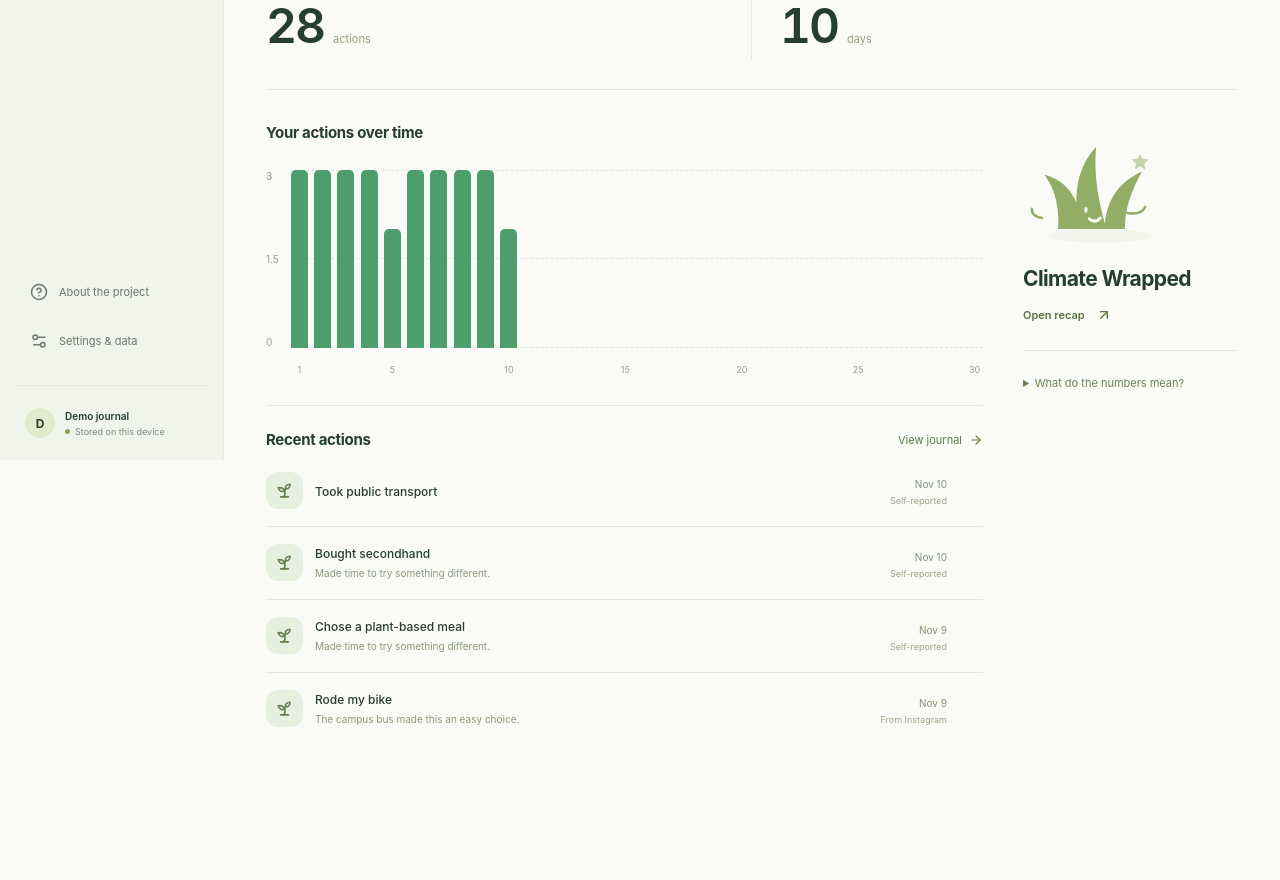
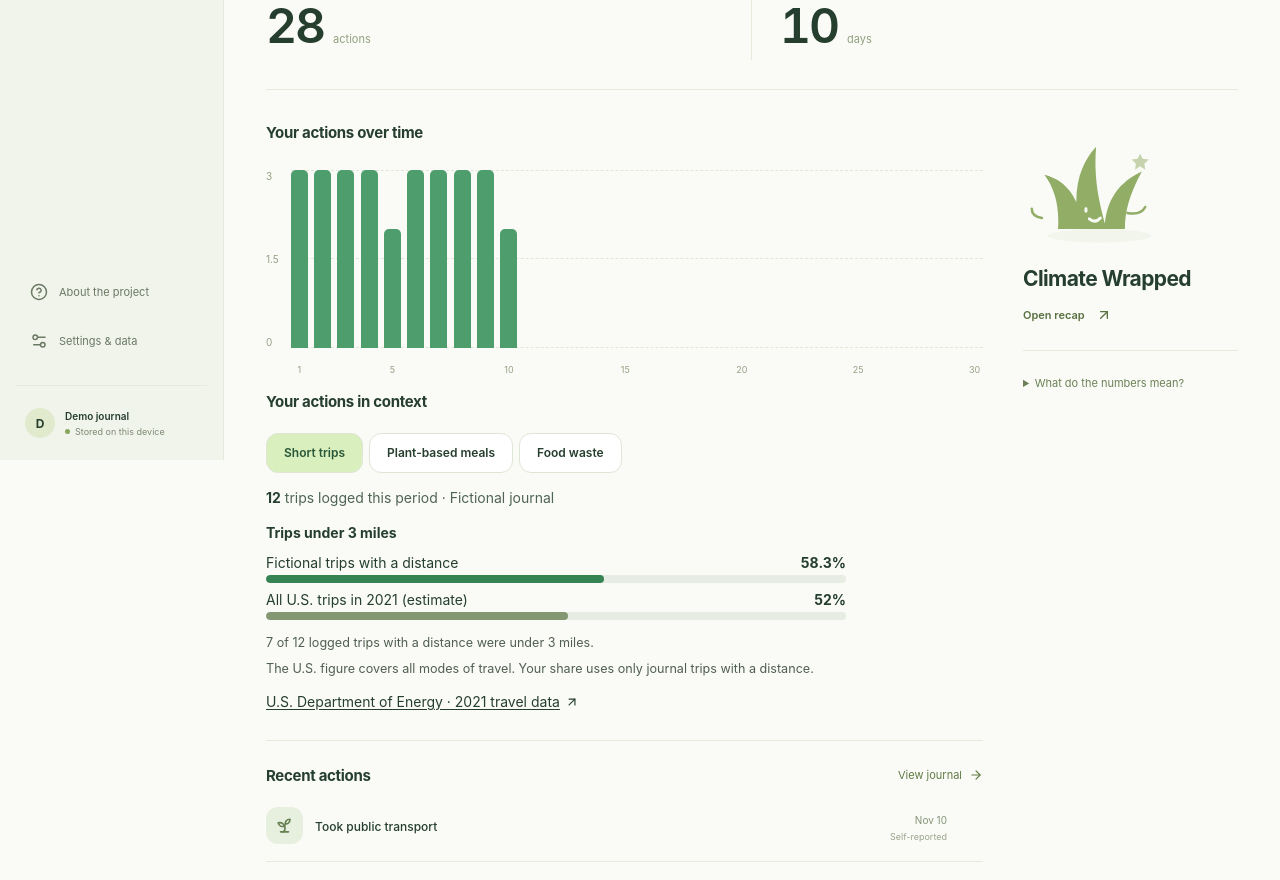
Before and after one commit to brianzliu/instagram-climate-widget, a React (Vite) app: page / in a window 1280 px wide. Shown: the part 340-1220 px from the top of the page. Before the commit the page ends 1127 px from the top, so only its background shows below. Built offline with nearby package versions, Linux system fonts and the light colour scheme.

Commit message:
feat(dashboard): compare journal actions with published climate facts

```diff
--- a/src/App.jsx
+++ b/src/App.jsx
@@ -1,10 +1,12 @@
 import React, { useEffect, useRef, useState } from 'react';
-import { ArrowRight, ArrowUpRight, CalendarDays, Check, ChevronLeft, ChevronRight, Download, ExternalLink, HelpCircle, LayoutDashboard, Leaf, List, LoaderCircle, LockKeyhole, Plus, Settings2, Sparkles, Sprout, Trash2, Users, X } from 'lucide-react';
+import { ArrowRight, ArrowUpRight, BarChart3, CalendarDays, Check, ChevronLeft, ChevronRight, Download, ExternalLink, HelpCircle, LayoutDashboard, Leaf, List, LoaderCircle, LockKeyhole, Plus, Settings2, Sparkles, Sprout, Trash2, Users, X } from 'lucide-react';
 import { ACTIONS, chartBuckets, createAction, dateKey, inRange, periodRange, stats } from './domain.js';
 import { downloadFile, extensionAPI, JOURNAL_KEYS, loadJournal, changeJournal } from './storage.js';
 import { journalObservations } from './journal-observations.js';
 import { Community, unshareProfile } from './Community.jsx';
 import { ActionPhotos, PhotoPicker } from './PhotoPicker.jsx';
+import { ClimateComparison, ComparisonFields, EditComparison } from './ClimateComparison.jsx';
+import { comparisonTopic } from './climate-facts.js';
 import { NextSteps, PlanForm } from './NextSteps.jsx';
 
 const nav = [{ id: 'overview', label: 'Overview', icon: LayoutDashboard }, { id: 'timeline', label: 'Journal', icon: List }, { id: 'wrapped', label: 'Climate Wrapped', icon: Sparkles }, { id: 'profiles', label: 'Community', icon: Users }];
@@ -48,6 +50,9 @@ function Modal({ title, children, onClose }) {
 
 function ActionForm({ onSave, onClose, post, plan, allowPhotos = false }) {
   const [kind, setKind] = useState(post || plan ? 'custom' : 'bus');
+  const [customTopic, setCustomTopic] = useState('');
+  const [miles, setMiles] = useState('');
+  const topic = kind === 'custom' ? customTopic : comparisonTopic({ kind });
   const [title, setTitle] = useState(post?.finding?.observation.slice(0, 600) || '');
   const [date, setDate] = useState(post?.date || (post ? '' : dateKey()));
   const [note, setNote] = useState('');
@@ -60,27 +65,30 @@ function ActionForm({ onSave, onClose, post, plan, allowPhotos = false }) {
     if (preparing) return;
     setSaving(true);
     try {
-      const action = createAction({ kind, title, date, note, source: post ? 'instagram' : plan ? 'next-step' : 'manual', sourcePostId: post?.id });
+      const action = createAction({ kind, title, date, note, source: post ? 'instagram' : plan ? 'next-step' : 'manual', sourcePostId: post?.id,
+        comparisonTopic: kind === 'custom' ? customTopic : undefined,
+        tripMiles: topic === 'travel' && miles !== '' ? Number(miles) : undefined });
       await onSave(photos.length ? { ...action, photos } : action);
       onClose();
     } catch (e) { setError(e.message); }
     finally { setSaving(false); }
   }}>
     {post ? <p>Review the suggested description and date. Save it only if you took this action.</p>
-      : plan ? <p>What did you do when you tried this change?</p> : <label>What did you do?<select value={kind} onChange={e => setKind(e.target.value)}>{ACTIONS.map(a => <option key={a.id} value={a.id}>{a.label}</option>)}<option value="custom">Write my own</option></select></label>}
+      : plan ? <p>What did you do when you tried this change?</p> : <label>What did you do?<select value={kind} onChange={e => { setKind(e.target.value); setMiles(''); }}>{ACTIONS.map(a => <option key={a.id} value={a.id}>{a.label}</option>)}<option value="custom">Write my own</option></select></label>}
     {kind === 'custom' && <label>Action<input required maxLength={600} value={title} onChange={e => setTitle(e.target.value)} /></label>}
     <label>When?<input type="date" required max={dateKey()} value={date} onChange={e => setDate(e.target.value)} /></label>
     {!post && <label>Notes <span className="muted">optional</span><textarea maxLength={600} rows={3} value={note} placeholder="What made this possible?" onChange={e => setNote(e.target.value)} /></label>}
+    <ComparisonFields topic={topic} setTopic={kind === 'custom' ? setCustomTopic : undefined} miles={miles} setMiles={setMiles} />
     {allowPhotos && !post && <PhotoPicker images={photos} onChange={setPhotos} onBusy={setPreparing} />}
     {error && <p role="alert" className="error">{error}</p>}
     <button disabled={saving || preparing} className="button primary full">{saving ? 'Saving…' : post ? 'Confirm and save' : 'Save action'}<Check size={16} /></button>
   </form>;
 }
 
-function ActivityList({ actions, onDelete, limit }) {
+function ActivityList({ actions, onDelete, onCompare, limit }) {
   const sorted = [...actions].sort((a, b) => b.date.localeCompare(a.date));
   if (!sorted.length) return <div className="empty"><Sprout size={32} /><h3>Your journal has room to grow.</h3><p>Log an action to start seeing your habits over time.</p></div>;
-  return <div className="activity-list">{sorted.slice(0, limit).map(a => <div className="activity" key={a.id}><span className="category-icon transport"><Sprout size={19} /></span><div className="activity-main"><strong>{a.title}</strong>{a.note && <p>{a.note}</p>}<ActionPhotos images={a.photos} label="Journal photo" className="journal-photos" /></div><div className="activity-date"><span>{new Date(`${a.date}T12:00:00`).toLocaleDateString('en-US', { month: 'short', day: 'numeric' })}</span><small>{a.source === 'instagram' ? 'From Instagram' : a.source === 'next-step' ? 'Change tried' : 'Self-reported'}</small></div><button className="icon-button delete-action" aria-label={`Delete ${a.title} on ${a.date}`} onClick={() => onDelete(a.id)}><Trash2 size={15} /></button></div>)}</div>;
+  return <div className="activity-list">{sorted.slice(0, limit).map(a => <div className="activity" key={a.id}><span className="category-icon transport"><Sprout size={19} /></span><div className="activity-main"><strong>{a.title}</strong>{a.note && <p>{a.note}</p>}<ActionPhotos images={a.photos} label="Journal photo" className="journal-photos" /></div><div className="activity-date"><span>{new Date(`${a.date}T12:00:00`).toLocaleDateString('en-US', { month: 'short', day: 'numeric' })}</span><small>{a.source === 'instagram' ? 'From Instagram' : a.source === 'next-step' ? 'Change tried' : 'Self-reported'}</small></div>{onCompare && <button className="icon-button activity-compare" aria-label={`Edit climate comparison for ${a.title}`} title="Edit climate comparison" onClick={() => onCompare(a)}><BarChart3 size={15} /></button>}<button className="icon-button delete-action" aria-label={`Delete ${a.title} on ${a.date}`} onClick={() => onDelete(a.id)}><Trash2 size={15} /></button></div>)}</div>;
 }
 
 function TrendChart({ actions, anchor, period }) {
@@ -107,6 +115,7 @@ function ObservationList({ posts, reviewed, onReview, onPlan }) {
 export default function App() {
   const [page, setPage] = useState('overview'); const [mode, setMode] = useState(extensionAPI ? 'personal' : 'demo'); const [journal, setJournal] = useState(null); const [anchor, setAnchor] = useState(new Date()); const [period, setPeriod] = useState('month'); const [modal, setModal] = useState(null); const [toast, setToast] = useState(''); const [error, setError] = useState(''); const [query, setQuery] = useState(''); const [health, setHealth] = useState(null);
   const toastTimer = useRef();
+  const [compareAction, setCompareAction] = useState(null);
   const [reviewPost, setReviewPost] = useState(null);
   const [planIdea, setPlanIdea] = useState('');
   const [communityAccount, setCommunityAccount] = useState();
@@ -222,7 +231,7 @@ export default function App() {
           {page === 'overview' && <>
 
             <div className="stats-row"><div><span>Actions logged<Sprout size={16} /></span><strong>{summary.total}<small>actions</small></strong></div><div><span>Days active<CalendarDays size={16} /></span><strong>{summary.days}<small>days</small></strong></div></div>
-            <div className="overview-columns"><div className="main-column"><section className="section"><div className="section-heading"><h2>Your actions over time</h2></div><TrendChart actions={actions} anchor={anchor} period={period} /></section><section className="section recent-section"><div className="section-heading"><h2>Recent actions</h2><button className="text-button" onClick={() => changePage('timeline')}>View journal<ArrowRight size={14} /></button></div><ActivityList actions={actions} onDelete={deleteAction} limit={4} /></section></div>
+            <div className="overview-columns"><div className="main-column"><section className="section"><div className="section-heading"><h2>Your actions over time</h2></div><TrendChart actions={actions} anchor={anchor} period={period} /></section><ClimateComparison actions={actions} demo={mode === 'demo'} /><section className="section recent-section"><div className="section-heading"><h2>Recent actions</h2><button className="text-button" onClick={() => changePage('timeline')}>View journal<ArrowRight size={14} /></button></div><ActivityList actions={actions} onDelete={deleteAction} onCompare={mode === 'personal' ? setCompareAction : undefined} limit={4} /></section></div>
               <aside className="insight-column"><div className="wrapped-teaser"><GrassDoodle /><h3>Climate Wrapped</h3><button onClick={() => changePage('wrapped')}>Open recap<ArrowUpRight size={16} /></button></div><details className="context-note"><summary>What do the numbers mean?</summary><p>Recorded actions, not an emissions estimate. Everyone has different access and circumstances.</p><button className="text-button" onClick={() => changePage('research')}>About the project<ArrowUpRight size={14} /></button></details></aside></div>
           </>}
           {page === 'timeline' && <section className="section timeline-section">
@@ -235,8 +244,9 @@ export default function App() {
             {journalView === 'plans'
               ? mode === 'personal' && <NextSteps steps={journal.nextSteps || []} onPlan={makePlan} onComplete={setCompleteStep} onRemove={removePlan} />
               : <><div className="journal-filters"><input type="search" aria-label={journalView === 'actions' ? 'Search actions' : 'Search Instagram observations'} placeholder="Search your journal…" value={query} onChange={e => setQuery(e.target.value)} /></div>
-                {journalView === 'actions' ? <ActivityList actions={visibleActions} onDelete={deleteAction} /> : <ObservationList posts={visibleObservations} reviewed={reviewed} onReview={setReviewPost} onPlan={mode === 'personal' ? makePlan : null} />}</>}
+                {journalView === 'actions' ? <ActivityList actions={visibleActions} onDelete={deleteAction} onCompare={mode === 'personal' ? setCompareAction : undefined} /> : <ObservationList posts={visibleObservations} reviewed={reviewed} onReview={setReviewPost} onPlan={mode === 'personal' ? makePlan : null} />}</>}
           </section>}
+          {page === 'timeline' && journalView === 'actions' && <ClimateComparison actions={actions} demo={mode === 'demo'} />}
           {page === 'wrapped' && (recapEnded && summary.total > 0
             ? <><section className="wrapped-poster"><div>
                 <span className="eyebrow">{dateLabel}{mode === 'demo' ? ' · Fictional demo' : ''}</span>
@@ -246,7 +256,7 @@ export default function App() {
                 {changesTried > 0 && <p>{changesTried} {changesTried === 1 ? 'change tried' : 'changes tried'}</p>}
               </div><GrassDoodle compact /></section>
               <section className="section recap-highlights"><h2>From your journal</h2><ul>{highlighted.map(action => <li key={action.id}>{action.title}</li>)}</ul></section>
-              <div className="recap-footer"><p>Based on the actions you recorded.</p><button className="button secondary" onClick={downloadRecap}><Download size={16} />Save my recap</button></div></>
+              <ClimateComparison actions={actions} demo={mode === 'demo'} /><div className="recap-footer"><p>Based on the actions you recorded.</p><button className="button secondary" onClick={downloadRecap}><Download size={16} />Save my recap</button></div></>
             : <section className="empty section"><Sparkles size={32} /><h2>{recapEnded ? 'No actions in this period' : 'This recap is still growing'}</h2>
                 <p>{recapEnded ? 'Log an action for this period to see a recap.' : 'Come back after this period ends to see a recap of the actions you logged.'}</p>
                 <button className="button secondary" onClick={() => setModal('action')}>Log an action</button>
@@ -265,6 +275,13 @@ export default function App() {
     </div>
     {toast && <div className="toast" role="status"><Check size={17} />{toast}</div>}
     {modal === 'action' && <Modal title="Log a small win" onClose={() => setModal(null)}><ActionForm allowPhotos={mode === 'personal'} onSave={addAction} onClose={() => setModal(null)} /></Modal>}
+    {compareAction && <Modal title="Edit climate comparison" onClose={() => setCompareAction(null)}>
+      <EditComparison action={compareAction} onSave={async (topic, miles) => {
+        await applyEdit({ type: 'editComparison', id: compareAction.id, topic, miles });
+        setCompareAction(null);
+        notify('Comparison updated.');
+      }} />
+    </Modal>}
     {reviewPost && <Modal title="Review and log an action" onClose={() => setReviewPost(null)}><ActionForm post={reviewPost} onSave={addAction} onClose={() => setReviewPost(null)} /></Modal>}
     {modal === 'plan' && <Modal title="Plan a change" onClose={() => setModal(null)}><PlanForm idea={planIdea} onSave={async step => {
       await applyEdit({ type: 'addStep', step });
--- /dev/null
+++ b/src/ClimateComparison.jsx
@@ -0,0 +1,75 @@
+import React, { useState } from 'react';
+import { ArrowUpRight } from 'lucide-react';
+import { climateFacts, comparisonTopic, MAX_TRIP_MILES, summarizeComparisons } from './climate-facts.js';
+
+const formatPercent = new Intl.NumberFormat(undefined, { maximumFractionDigits: 1 });
+const format = value => `${formatPercent.format(value)}%`;
+
+export function ComparisonFields({ topic, setTopic, miles, setMiles }) {
+  return <>
+    {setTopic && <label>Climate fact to compare (optional)
+      <select value={topic} onChange={event => setTopic(event.target.value)}>
+        <option value="">No comparison</option>
+        {climateFacts.map(fact => <option key={fact.id} value={fact.id}>{fact.label}</option>)}
+      </select>
+    </label>}
+    {topic === 'travel' && <label>One-way distance in miles (optional)
+      <input type="number" step="any" min="0" max={MAX_TRIP_MILES} inputMode="decimal"
+        placeholder="e.g. 2.5" value={miles} onChange={event => setMiles(event.target.value)} />
+    </label>}
+  </>;
+}
+
+export function EditComparison({ action, onSave }) {
+  const [topic, setTopic] = useState(() => comparisonTopic(action));
+  const [miles, setMiles] = useState(action.tripMiles ?? '');
+  const [saving, setSaving] = useState(false);
+  const [error, setError] = useState('');
+  return <form onSubmit={async event => {
+    event.preventDefault();
+    setSaving(true);
+    setError('');
+    try { await onSave(topic, miles === '' ? null : Number(miles)); }
+    catch (e) { setError(e.message); }
+    finally { setSaving(false); }
+  }}>
+    <p>{action.title}</p>
+    <ComparisonFields topic={topic} setTopic={setTopic} miles={miles} setMiles={setMiles} />
+    {error && <p className="error" role="alert">{error}</p>}
+    <button className="button primary" disabled={saving}>Save comparison</button>
+  </form>;
+}
+
+export function ClimateComparison({ actions, demo = false }) {
+  const [selected, setSelected] = useState(null);
+  const comparisons = summarizeComparisons(actions);
+  if (!actions.length) return null;
+  if (!comparisons.length) return <section className="section climate-comparison">
+    <h2>Your actions in context</h2>
+    <p className="fact-note">Use “Edit climate comparison” on a journal entry to choose a sourced fact.</p>
+  </section>;
+  const fact = comparisons.find(item => item.id === selected) || comparisons[0];
+  const ownLabel = demo ? 'Fictional journal' : 'Your journal';
+  return <section className="section climate-comparison">
+    <div className="section-heading"><h2>Your actions in context</h2></div>
+    {comparisons.length > 1 && <div className="fact-options" role="group" aria-label="Climate comparisons">
+      {comparisons.map(item => <button key={item.id} type="button" aria-pressed={item.id === fact.id}
+        className="button secondary" onClick={() => setSelected(item.id)}>{item.label}</button>)}
+    </div>}
+    <p className="fact-count" aria-live="polite"><strong>{fact.count}</strong> {fact.action[fact.count === 1 ? 0 : 1]} logged this period · {ownLabel}</p>
+    <h3>{fact.title}</h3>
+    <ul className="fact-bars" aria-label={fact.title}>{fact.bars.map(([label, value], index) => {
+      const personal = fact.id === 'travel' && fact.measured > 0 && index === 0;
+      return <li key={label}>
+        <div><span>{personal && demo ? 'Fictional trips with a distance' : label}</span><strong>{format(value)}</strong></div>
+        <div className="fact-track" aria-hidden="true"><span className={personal ? 'personal-bar' : ''} style={{ width: `${value}%` }} /></div>
+      </li>;
+    })}</ul>
+    {fact.id === 'travel' && (fact.measured
+      ? <p className="fact-note">{fact.short} of {fact.measured} logged {fact.measured === 1 ? 'trip with a distance was' : 'trips with a distance were'} under 3 miles.</p>
+      : <p className="fact-note">Add distances using “Edit climate comparison” on your journal entries to see your share.</p>)}
+    <p className="fact-note">{fact.note}</p>
+    {fact.id !== 'travel' && <p className="fact-note">The chart gives context for your action count. It describes the study population.</p>}
+    <a className="fact-source" href={fact.url} target="_blank" rel="noreferrer">{fact.source}<ArrowUpRight size={14} /></a>
+  </section>;
+}
--- a/src/styles.css
+++ b/src/styles.css
@@ -359,3 +359,19 @@ main { padding-bottom: 42px; }
   .community-search input { flex-basis: 100%; }
   .journal-view-tabs { flex-wrap: wrap; }
 }
+
+.climate-comparison { margin: 17px 0; }
+.fact-options { display: flex; gap: 6px; flex-wrap: wrap; margin: 0 0 13px; }
+.fact-options [aria-pressed="true"] { background: #d9efbd; color: #285739; }
+.fact-count { margin: 0 0 13px; color: #4f6452; }
+.fact-count strong { color: #263f30; }
+.climate-comparison h3 { font-size: 1rem; line-height: 1.4; }
+.fact-bars { list-style: none; margin: 12px 0; padding: 0; max-width: 580px; }
+.fact-bars li + li { margin-top: 8px; }
+.fact-bars li > div:first-child { display: flex; justify-content: space-between; align-items: baseline; gap: 12px; }
+.fact-track { height: 8px; margin-top: 4px; border-radius: 5px; overflow: hidden; background: #e8ede3; }
+.fact-track span { display: block; height: 100%; border-radius: inherit; background: #839772; }
+.fact-track .personal-bar { background: #368354; }
+.fact-note { color: #505f50; margin: 4px 0; font-size: .9rem; }
+.fact-source { display: inline-flex; align-items: center; gap: 5px; margin-top: 10px; text-decoration: underline; text-underline-offset: 2px; }
+.activity-compare { flex-shrink: 0; }
```
Also changed, not shown: 1 other file (tests, documents, lock files or other folders).
